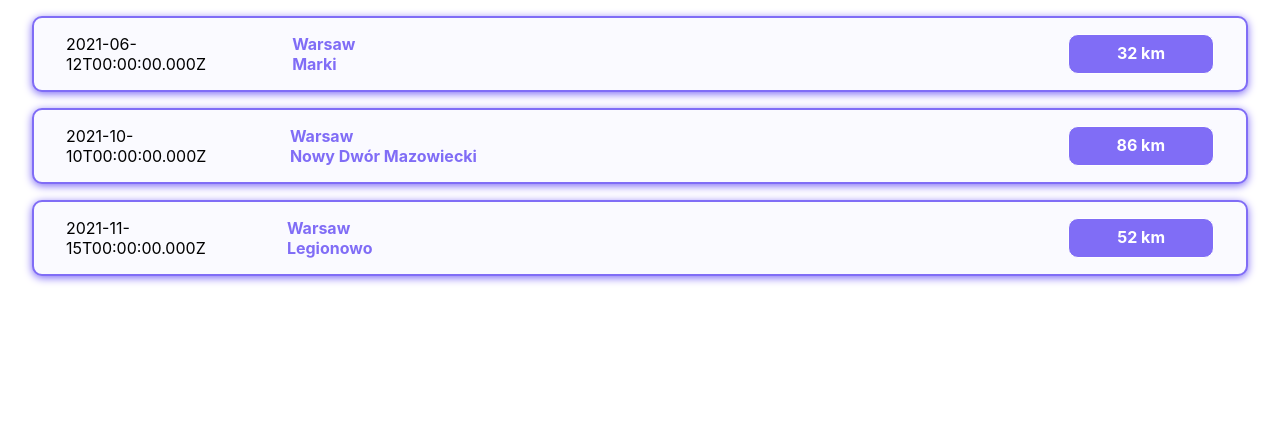
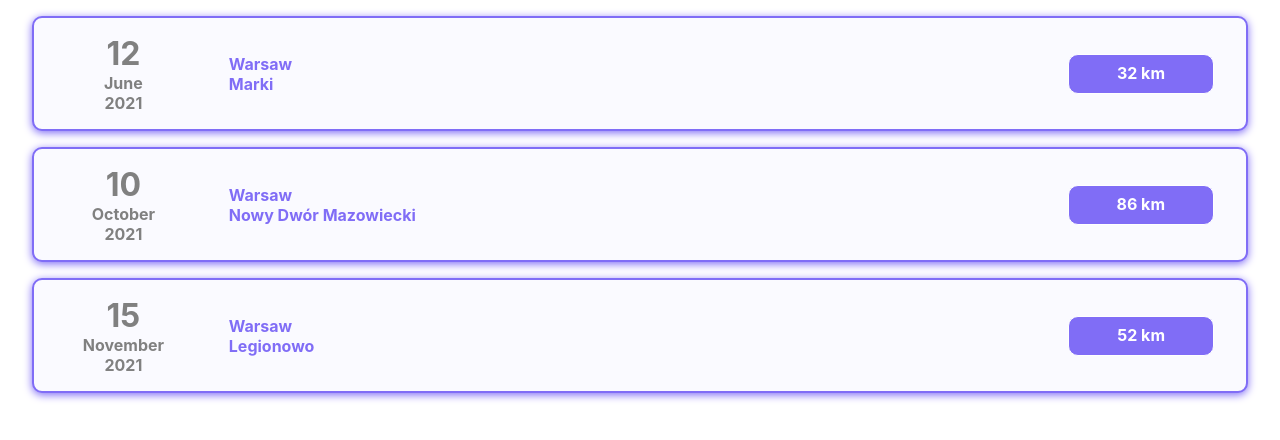
Before and after one commit to edyta555/bicycle-tour, a React (Create React App) app: page / in a window 1280 px wide. Shown: the top 440 px of the page. Built offline with nearby package versions, Linux system fonts and the light colour scheme.

Commit message:
Extract 'TourDate' component from 'SingleTour' component.

```diff
--- a/src/components/App.js
+++ b/src/components/App.js
@@ -1,7 +1,7 @@
-import { SingleTour } from "./single-tour/SingleTour";
+import SingleTour from "./single-tour/SingleTour";
 import { toursData } from "./payload";
 
-export const App = () => {
+const App = () => {
   return (
     <div>
       <SingleTour
--- a/src/components/single-tour/SingleTour.js
+++ b/src/components/single-tour/SingleTour.js
@@ -1,9 +1,10 @@
+import TourDate from "./tour-date/TourDate";
 import "./single-tour.css";
 
-export const SingleTour = (props) => {
+const SingleTour = (props) => {
   return (
     <div className="single-tour">
-      <div className="single-tour-date">{props.date.toISOString()}</div>
+      <TourDate tourDate={props.date} />
       <div className="single-tour-description">
         <div className="single-tour-route">
           <h2>{props.startPoint}</h2>
--- a/src/components/single-tour/single-tour.css
+++ b/src/components/single-tour/single-tour.css
@@ -7,10 +7,6 @@
   border-radius: 10px;
   border: 2px solid #806df6;
   background-color: #fafaff;
-}
-
-.single-tour-date {
-  min-width: 10%;
 }
 
 .single-tour-description {
--- /dev/null
+++ b/src/components/single-tour/tour-date/TourDate.js
@@ -0,0 +1,17 @@
+import "./tour-date.css";
+
+const TourDate = (props) => {
+  const tourDay = props.tourDate.toLocaleString("en-US", { day: "2-digit" });
+  const tourMonth = props.tourDate.toLocaleString("en-US", { month: "long" });
+  const tourYear = props.tourDate.getFullYear();
+
+  return (
+    <div className="single-tour-date">
+      <div className="tour-day">{tourDay}</div>
+      <div className="tour-month">{tourMonth}</div>
+      <div className="tour-year">{tourYear}</div>
+    </div>
+  );
+};
+
+export default TourDate;
--- /dev/null
+++ b/src/components/single-tour/tour-date/tour-date.css
@@ -0,0 +1,17 @@
+.single-tour-date {
+  min-width: 10%;
+  text-align: center;
+}
+
+.tour-day {
+  font-size: 2rem;
+  font-weight: bold;
+  color: #808080;
+}
+
+.tour-month,
+.tour-year {
+  font-size: 1rem;
+  font-weight: bold;
+  color: #808080;
+}
```
